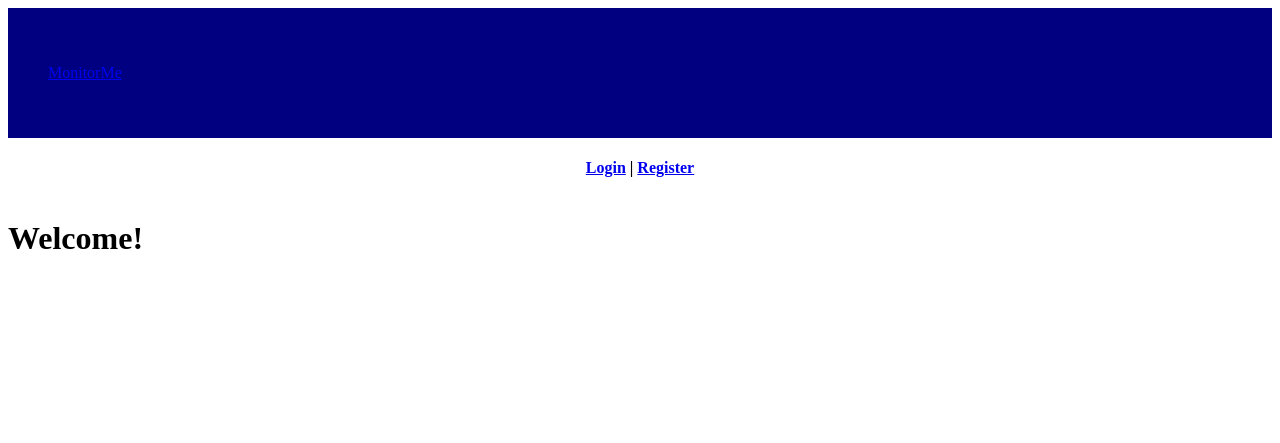
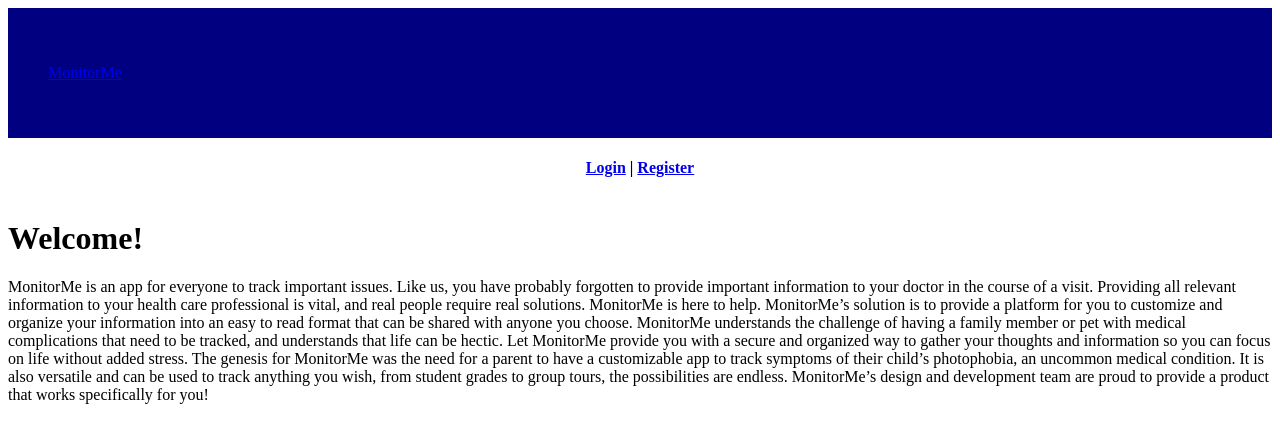
Before and after one commit to chinhle23-zz/monitorme, a Django app: page / in a window 1280 px wide. Shown: the top 443 px of the page. Run offline with Django 3.2, Linux system fonts and the light colour scheme.

Commit message:
added welcome message and about monitorme to index

```diff
--- a/core/templates/index.html
+++ b/core/templates/index.html
@@ -6,10 +6,11 @@
 
 <div>
 <h1 class="welcome">Welcome!</h1>
+<p>
+MonitorMe is an app for everyone to track important issues. Like us, you have probably forgotten to provide important information to your doctor in the course of a visit. Providing all relevant information to your health care professional is vital, and real people require real solutions. MonitorMe is here to help. MonitorMe’s solution is to provide a platform for you to customize and organize your information into an easy to read format that can be shared with anyone you choose. MonitorMe understands the challenge of having a family member or pet with medical complications that need to be tracked, and understands that life can be hectic. Let MonitorMe provide you with a secure and organized way to gather your thoughts and information so you can focus on life without added stress. The genesis for MonitorMe was the need for a parent to have a customizable app to track symptoms of their child’s photophobia, an uncommon medical condition. It is also versatile and can be used to track anything you wish, from student grades to group tours, the possibilities are endless. MonitorMe’s design and development team are proud to provide a product that works specifically for you!
+</p>
 </div>
-        <!-- <div class="welcome"><h4><a href="{% url 'auth_login' %}">Login</a> or
-        <a href="{% url 'registration_register' %}">Register</a></h4></div>
-{# {% endif %} #} -->
+
 
 
 
```
